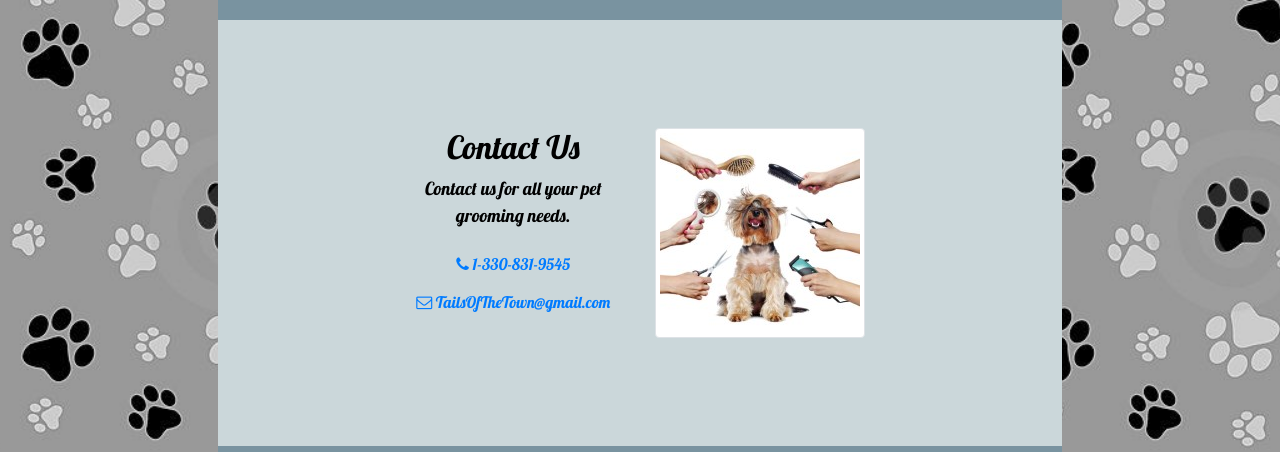
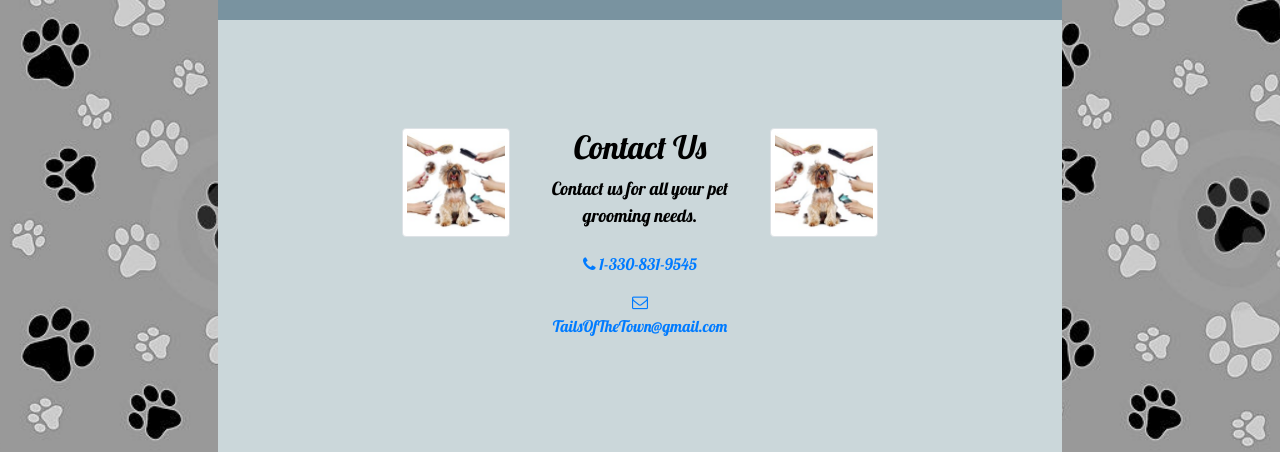
Before and after one commit to Sally-A/tails, a React (Create React App) app: page / in a window 1280 px wide. Shown: the part 2040-2492 px from the top of the page. Built offline with nearby package versions, Linux system fonts and the light colour scheme.

Commit message:
switched picture order on homepage

```diff
--- a/src/homepage/homepage.js
+++ b/src/homepage/homepage.js
@@ -112,6 +112,11 @@ class Homepage extends Component {
                             <div className="media-body align-self-center">
                                 <Row>
                                     <Col>
+                                        <Link to="/contact">
+                                            <img src={Groom1} className="d-flex mr-3 img-thumbnail dogPic"  alt="All types grooming" />
+                                        </Link>
+                                    </Col>
+                                    <Col>
                                         <h2>Contact Us</h2>
                                         <p class="d-none d-sm-block">Contact us for all your pet grooming needs.</p>
                                         <a role="button" className="btn btn-link" href="tel:+13308319545"><i className="fa fa-phone" /> 1-330-831-9545</a><br />
```
Also changed, not shown: 1 other file (tests, documents, lock files or other folders).
